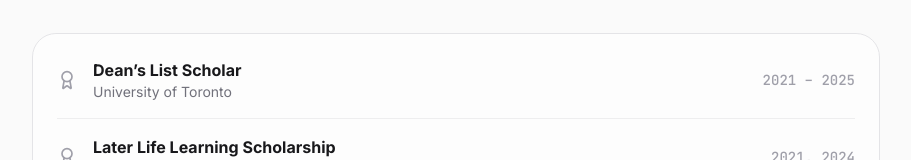
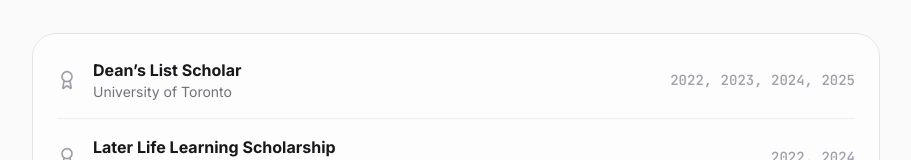
Before and after one commit to lance1416/portfolio, a React (Vite) app: page /research in a window 1280 px wide. Shown: the part 1787-1947 px from the top of the page, without its empty margins (184-1095 px from the left). Built offline with nearby package versions, Linux system fonts and the light colour scheme.

Commit message:
chore: fix factual inaccuracies

```diff
--- a/src/data/research.ts
+++ b/src/data/research.ts
@@ -51,13 +51,13 @@ export const awardsData: AwardItem[] = [
     id: 'deans-list',
     title: 'Dean’s List Scholar',
     issuer: 'University of Toronto',
-    year: '2021 – 2025',
+    year: '2022, 2023, 2024, 2025',
   },
   {
     id: 'later-life',
     title: 'Later Life Learning Scholarship',
     issuer: 'University of Toronto',
-    year: '2021, 2024',
+    year: '2022, 2024',
   },
   {
     id: 'innis',
```
